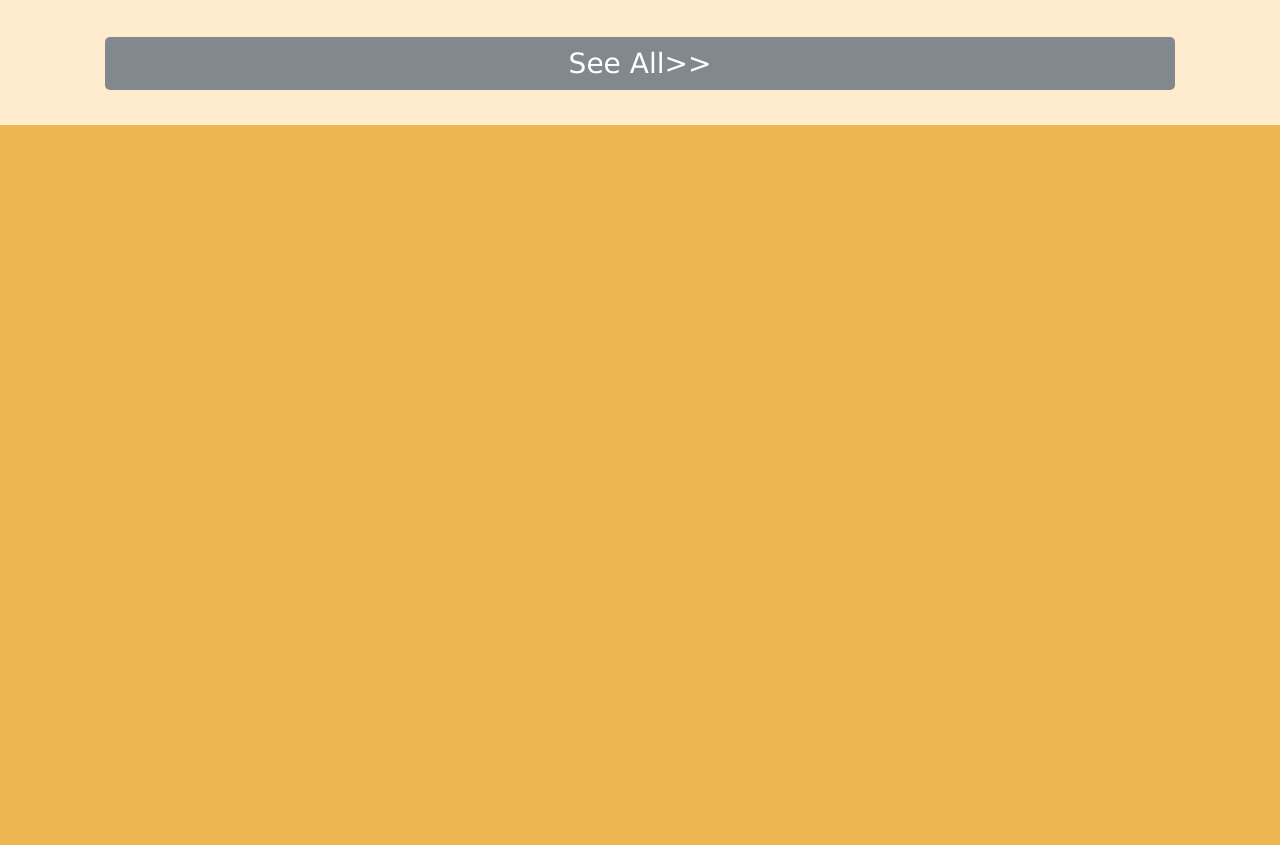
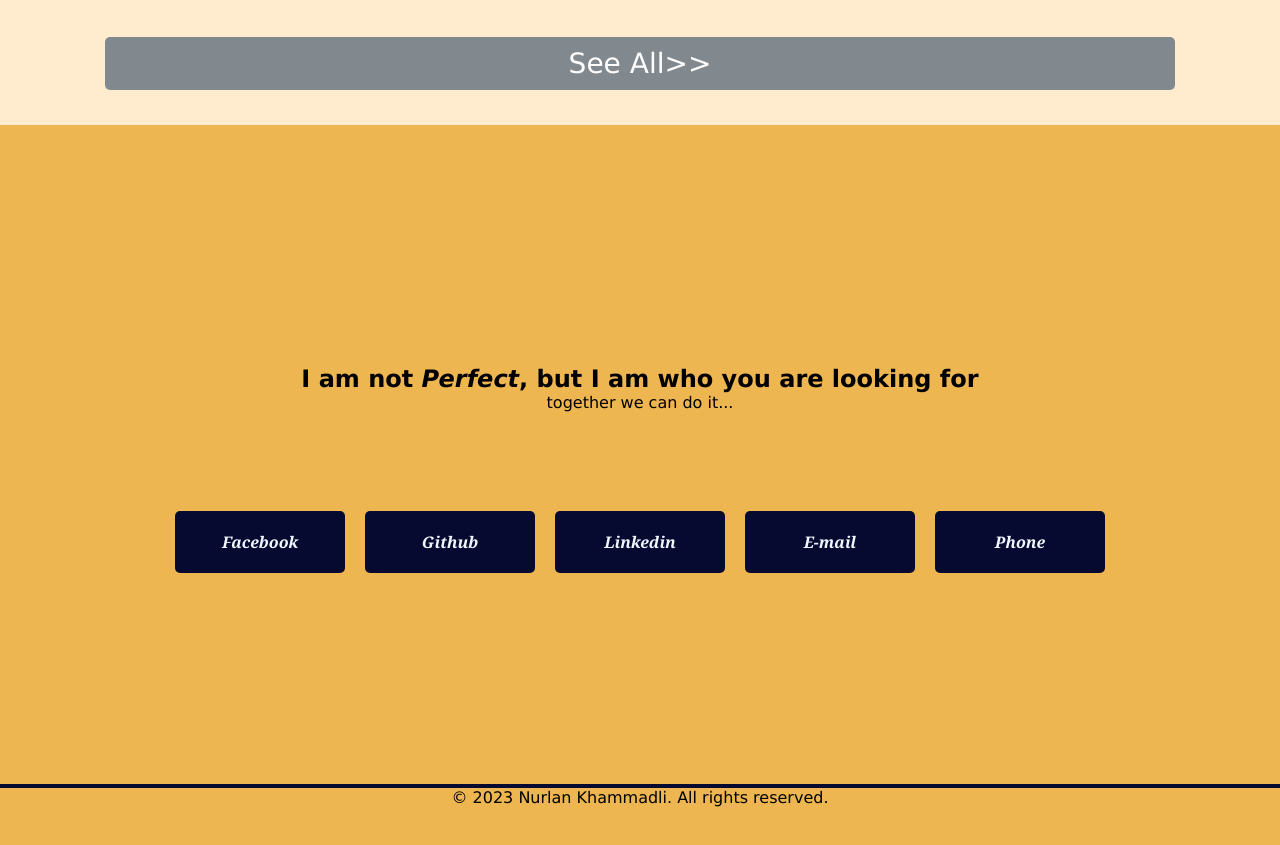
Before and after one commit to TheCoderAccountant/personal-portfolio-webpage, a plain HTML site: page index.html in a window 1280 px wide. Shown: the part 1786-2631 px from the top of the page. Drawn offline with Linux system fonts and the light colour scheme.

Commit message:
Contact-section addings

```diff
--- a/index.html
+++ b/index.html
@@ -48,8 +48,24 @@
                         </a>
                     </div>
                     <button class="btn"><a href="https://codepen.io/CoderAccountant">See All>></a></button>
+        </section>
 
+        <section id="contact-section" class="section">
+            <div class="flex-contact">
+                <h1 class="work-with-me">I am not <em><strong>Perfect</strong></em>, but I am who you are looking for</h1>
+                <p class="contact-wording">together we can do it...</p>
+                <br>
+                <div class="socials">
+                    <div class="social social-fb">Facebook</div>
+                    <div class="social social-gthb">Github</div>
+                    <div class="social social-lnkd">Linkedin</div>
+                    <div class="social social-email">E-mail</div>
+                    <div class="social social-phone">Phone</div>
+                </div>
+                <br>
+                <hr>
+                <p>&copy; 2023 Nurlan Khammadli. All rights reserved.</p>
+            </div>
         </section>
-        <section id="contact-section" class="section"></section>
     </body>
     </html>
--- a/styles.css
+++ b/styles.css
@@ -148,11 +148,7 @@ html, body {
     }
 
 
-    #contact-section {
-        background-color: rgb(237, 182, 80);
-        width: 100vw;
-        height: 100vh;
-    }
+
 
     .btn {
         padding: 10px 20px;
@@ -172,3 +168,46 @@ html, body {
         text-decoration: none;
         color: #fff;
       }
+
+      #contact-section {
+        background-color: rgb(237, 182, 80);
+        width: 100vw;
+        height: 100vh;
+
+    }
+    .work-with-me{
+        margin-top: 30vh;
+    }
+    .flex-contact  {
+        display: flex;
+        flex-direction: column;
+        justify-content: center;
+        align-items: center;
+    }
+
+    .socials {
+        display: grid;
+        grid-template-columns: repeat(5,1fr);
+        gap: 20px;
+        margin-top: 10vh;
+    }
+
+    .social {
+        font-family: Cambria, Cochin, Georgia, Times, 'Times New Roman', serif;
+        font-style: oblique;
+        font-weight: 800;
+        padding: 20px;
+        width: 170px;
+        height: auto;
+        background-color: #070a30;
+        color: aliceblue;
+        text-align: center;
+        border-radius: 5px;
+    }
+
+    .flex-contact>hr{
+
+        margin-top: 15%;
+        width: 100%;
+        border: 2px solid #070a30 ;
+    }
```
